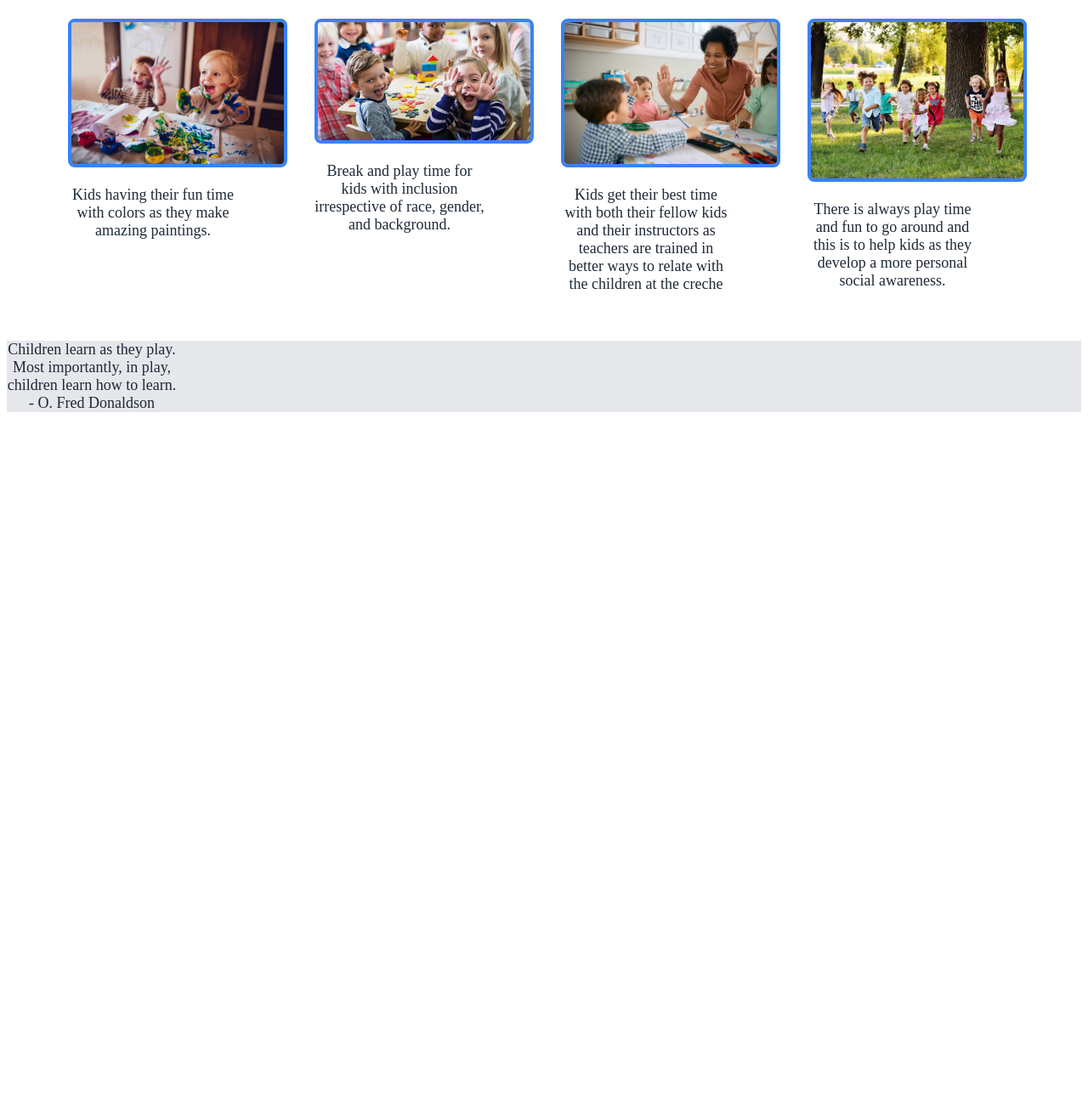
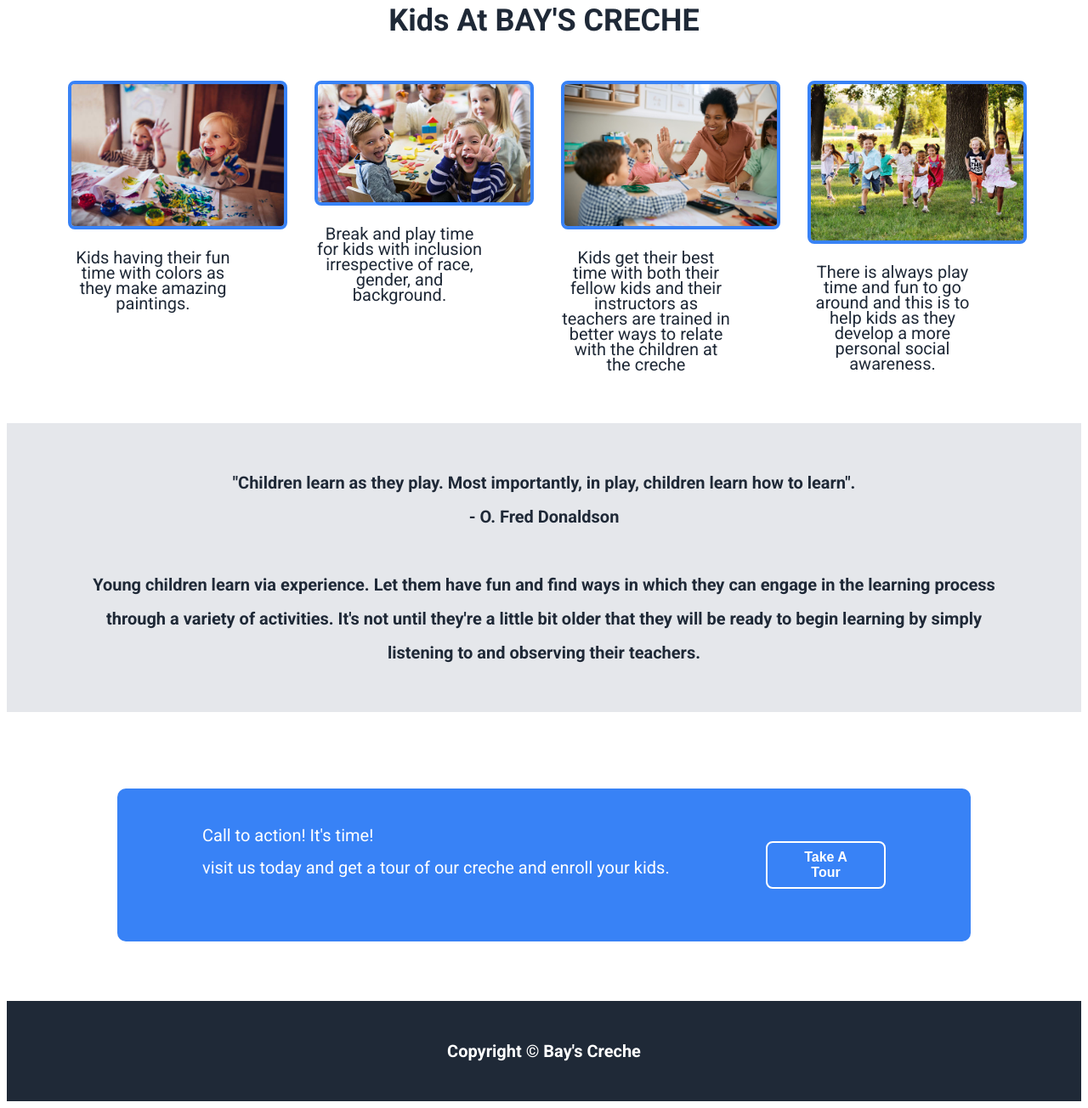
Before and after one commit to IvelDabs/landing_page, a plain HTML site: page index.html in a window 1280 px wide. Shown: the part 651-1955 px from the top of the page at 85% size. Before the commit the page ends 1154 px from the top, so only its background shows below. Drawn offline with Linux system fonts and the light colour scheme.

Commit message:
index.html and landing.css

```diff
--- a/index.html
+++ b/index.html
@@ -6,35 +6,45 @@
   <meta name="viewport" content="width=device-width, initial-scale=1.0">
   <title>Bay's Creche</title>
   <link href="landing.css" rel="stylesheet">
+  <link rel="preconnect" href="https://fonts.googleapis.com">
+<link rel="preconnect" href="https://fonts.gstatic.com" crossorigin>
+<link href="https://fonts.googleapis.com/css2?family=Roboto:wght@400;500;700&display=swap" rel="stylesheet">
 </head>
 <body>
   <section class="header">
     <div class="main">
+
       <div>
-        <h1>BAY's CRECHE</h1>
+        <h1>BAY'S CRECHE</h1>
       </div>
+
       <div class="navigation">
         <div>Liecense</div>
         <div>About Us</div>
         <div>Contact Us</div>
         <div>Vision</div>
       </div>
+
     </div>
 
     <div class="logo">
+
       <div class="home">
         <h2>A Home Away From Home</h2>
-    <At>At Bay's Creche home for kids,we are dedicated to giving your ward a homely experience where they get to feel at peace and quiet while away from home. So as you plan your day,you're given the assurance that your kids get to be treated with all the attention they would havw otherwise had while in the comfort of your homes.Why not give it a try today and have your kids in the hands of family.</p>
-    <button>Sign Up</button>
+    <p>At Bay's Creche home for kids,we are dedicated to giving your ward a homely experience where they get to feel at peace and quiet while away from home. So as you plan your day,you're given the assurance that your kids get to be treated with all the attention they would havw otherwise had while in the comfort of your homes.Why not give it a try today and have your kids in the hands of family.</p>
       </div>
+
       <div class="images">
         <img class="child" src="/images/child .jpg" alt="a baby laying on a white">
       </div>
+
     </div>
 </section>
 
 <section class="middle">
+
   <h2 class="happy">Kids At BAY'S CRECHE</h2>
+
   <div class="kids">
 
     <div class="boxes">
@@ -56,15 +66,40 @@
       <img src="/images/child4.jpg">
       <p class="text">There is always play time and fun to go around and this is to help kids as they develop a more personal social awareness.</p>
     </div>
+
     </div>
 </section>
 
 <section class="below">
-  <p class="texts">Children learn as they play. Most importantly, in play, children learn how to learn.
-    - O. Fred Donaldson</p>
 
+  <p class="texts">"Children learn as they play. Most importantly, in play, children learn how to learn".
+    <br>
+    - O. Fred Donaldson
+    <br>
+    <br>
+    Young children learn via experience. Let them have fun and find ways in which they can engage in the learning process through a variety of activities. It's not until they're a little bit older that they will be ready to begin learning by simply listening to and observing their teachers.
+  </p>
 
 </section>
 
+<section class="fourth">
+
+  <div class="action">
+    <div class="call">
+      <p>Call to action! It's time!</p>
+      <p>visit us today and get a tour of our creche and enroll your kids.</p>
+    </div>
+
+    <div class="tour">
+      <button>Take A Tour</button>
+    </div>
+  </div>
+
+</section>
+
+<footer class="copyright">
+  <p>Copyright &#169 Bay's Creche</p>
+</footer>
+
 </body>
 </html>
--- a/landing.css
+++ b/landing.css
@@ -1,9 +1,12 @@
-h2{
-  font-size: 48px;
-  color: #f9faf8;
-  font-family: roboto;
-  font-weight: extra-bold;
-  flex: 1 1 auto;
+p {
+  font-size: 20px;
+  font-family: 'Roboto', sans-serif;
+  line-height: 18px;
+}
+
+
+.header{
+  background-color: #1F2937;
 }
 
 h1{
@@ -11,7 +14,7 @@ h1{
   justify-content: flex-start;
   padding-left: 70px;
   width: 300px;
-  margin: 0;
+  margin-left: 30px;
 }
 
 .navigation{
@@ -22,6 +25,8 @@ h1{
   padding-right: 120px;
   font-size: 18px;
   cursor: pointer;
+  transition: color 1s;
+  flex: 1 1 auto;
 }
 
 .navigation:hover{
@@ -43,42 +48,39 @@ h1{
   padding: 80px;
   justify-content: space-around;
   vertical-align: top;
+  flex: 1 1 auto;
 }
 
 .home {
   display: flex;
   flex-direction: column;
-  width: 500px;
+  width: 400px;
+  flex: 1 1 auto;
+  margin-right: 20px;
+  margin-left: 30px;
 }
 
 .images {
- width: 500px;
-
-}
-
-.header{
-  background-color: #1F2937;
-}
-
-p{
-  font-size: 18px;
-  color: white;
-  flex: 1 1 auto;
-}
-
-button{
-  color: white;
-  background-color: #3882F6;
-  border: none;
-  border-radius: 4px;
-  width: 86px;
-  height: 25px;
+ width: 400px;
+ flex: 1 1 auto;
+ margin-left: 20px;
 }
 
 
 .child {
   width: 500px;
   border: none;
+  flex: 1 1 auto;
+}
+
+/*second section styling below*/
+
+h2{
+  font-size: 48px;
+  color: #f9faf8;
+  font-family: roboto;
+  font-weight: extra-bold;
+  flex: 1 1 auto;
 }
 
 .middle {
@@ -102,20 +104,25 @@ img {
   border: 4px solid #3882F6;
   width: 250px;
   border-radius: 8px;
-}
-
-.text {
-  color: #1F2937;
-  font-size: 18px;
-  width: 200px;
-  text-align: center;
+  flex: 1 1 auto;
 }
 
 .boxes {
   width: 250px;
   margin: 20px;
   align-items: center;
+
 }
+
+/* third section stling below*/
+
+
+.text {
+  color: #1F2937;
+  width: 200px;
+  text-align: center;
+}
+
 
 .below {
   background-color: #E5E7EB;
@@ -124,7 +131,69 @@ img {
 
 .texts {
   color: #1F2937;
-  font-size: 18px;
-  width: 200px;
   text-align: center;
+  padding: 50px 100px;
+  line-height: 40px;
+  font-weight: bolder;
 }
+
+
+.fourth {
+  background-color: white;
+  padding: 70px 130px;
+}
+
+.action {
+  display: flex;
+  justify-content: space-around;
+  background-color: #3882F6;
+  border-radius: 10px;
+  padding: 26px 100px;
+}
+
+.call {
+  align-items: flex-start;
+  width: 800px;
+  color: white;
+  font-size: 20px;
+  flex: 1 1 auto;
+
+}
+
+.tour {
+  align-items: flex-end;
+  flex: 1 1 auto;
+  padding: 36px 0px;
+  margin-right: 0;
+  width: 170px;
+}
+
+button {
+  font-size: 16px;
+  font-weight: bold;
+  text-align: center;
+  background-color: #3882F6;
+  color: white;
+  border: 2px solid white;
+  border-radius: 8px;
+  cursor: pointer;
+  transition: opacity 0.25s;
+  flex: 1 1 auto;
+  padding: 8px 26px;
+}
+
+button:hover {
+  opacity: 0.6;
+}
+
+
+/* footer styling*/
+
+
+.copyright {
+  background-color: #1F2937;
+  padding: 30px;
+  color: white;
+  text-align: center;
+  font-weight: bold;
+}
```
